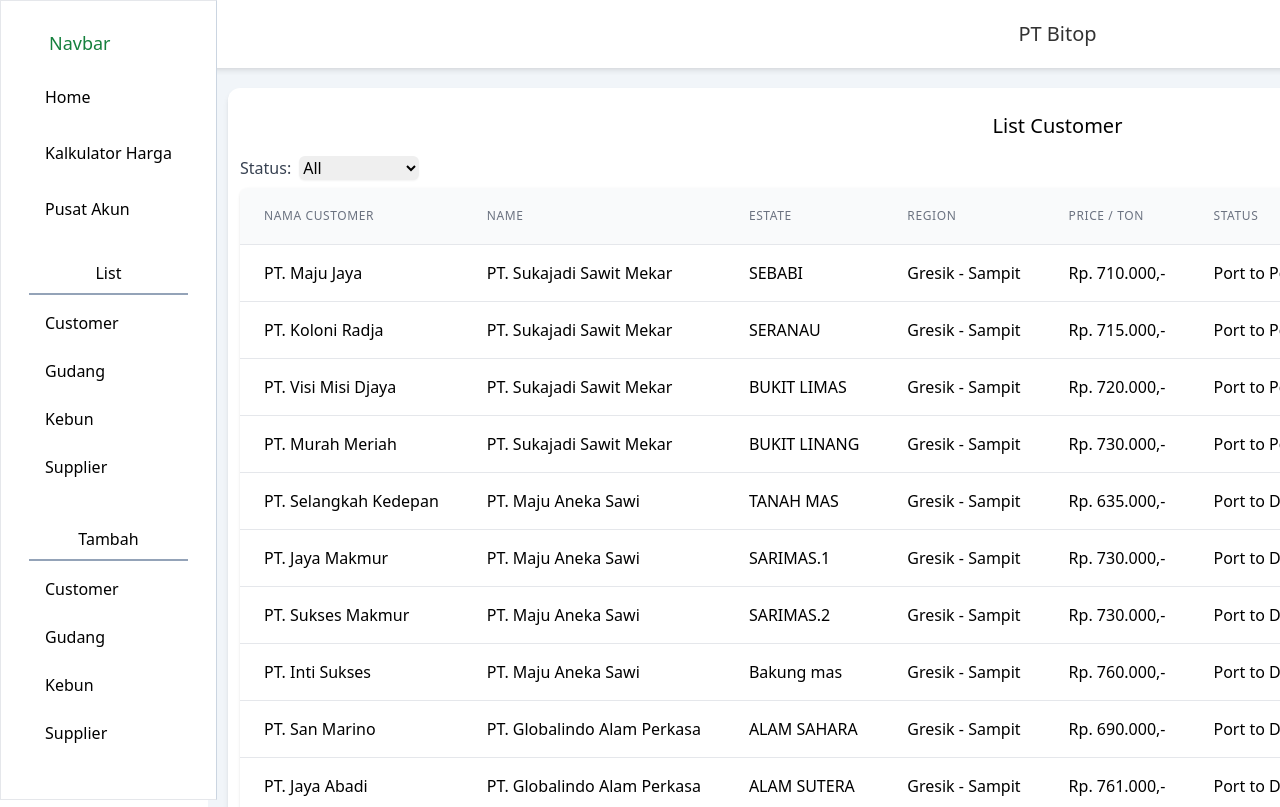
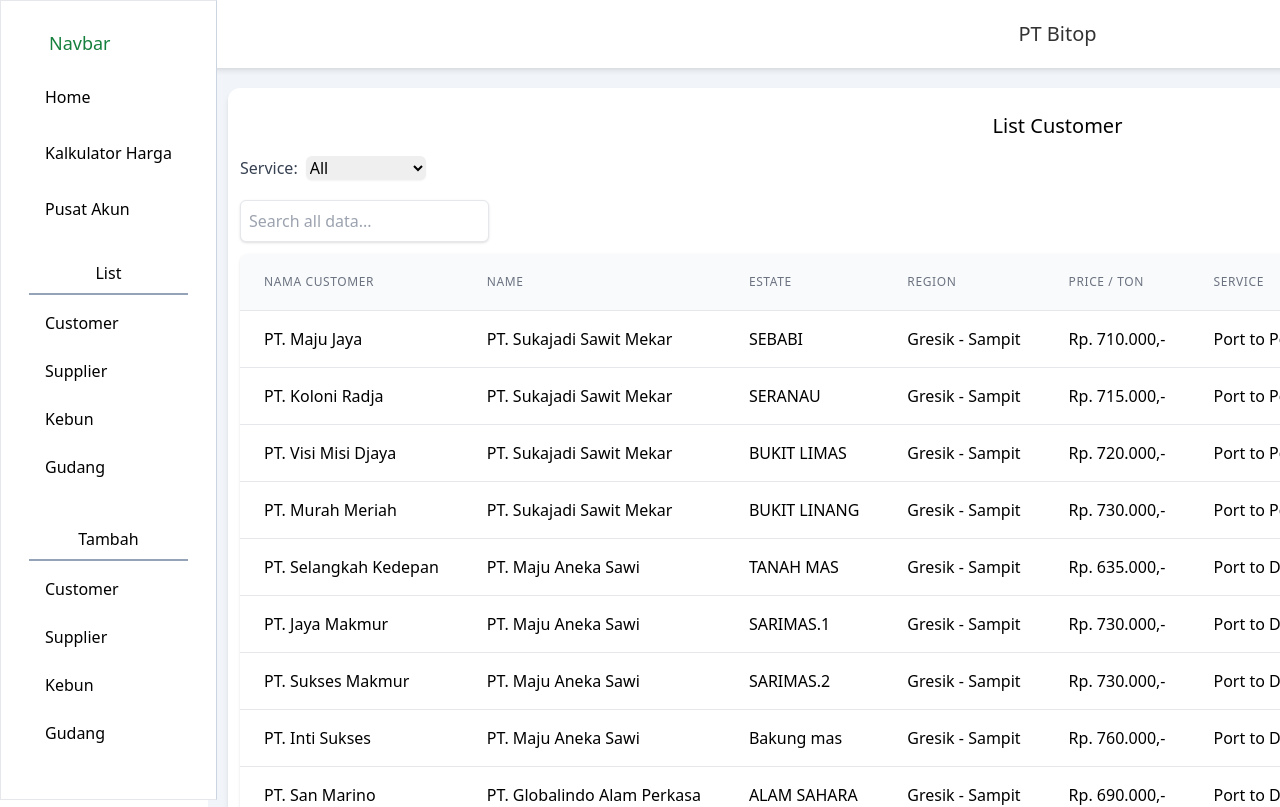
Before and after one commit to everythingxafter/dashboard-frontend, a React (Vite) app: page /listcustomer in a window 1280 px wide. Shown: the top 807 px of the page. Built offline with nearby package versions, Linux system fonts and the light colour scheme.

Commit message:
fixing search

```diff
--- a/src/components/SideNavbar.jsx
+++ b/src/components/SideNavbar.jsx
@@ -34,7 +34,7 @@ function SideNavbar() {
                     <div>
                         <Link
                             className='py-2 px-4 block rounded-md hover:bg-slate-400 hover:shadow-md cursor-pointer'
-                            to='/listgudang'>Gudang</Link>
+                            to='/listsupplier'>Supplier</Link>
                     </div>
                     <div>
                         <Link
@@ -44,7 +44,7 @@ function SideNavbar() {
                     <div>
                         <Link
                             className='py-2 px-4 block rounded-md hover:bg-slate-400 hover:shadow-md cursor-pointer'
-                            to='/listsupplier'>Supplier</Link>
+                            to='/listgudang'>Gudang</Link>
                     </div>
                 </div>
                 <div className='flex flex-col gap-2 my-2'>
@@ -59,7 +59,7 @@ function SideNavbar() {
                     <div>
                         <Link
                             className='py-2 px-4 block rounded-md hover:bg-slate-400 hover:shadow-md cursor-pointer'
-                            to='/tambahgudang'>Gudang</Link>
+                            to='/tambahsupplier'>Supplier</Link>
                     </div>
                     <div>
                         <Link
@@ -69,7 +69,7 @@ function SideNavbar() {
                     <div>
                         <Link
                             className='py-2 px-4 block rounded-md hover:bg-slate-400 hover:shadow-md cursor-pointer'
-                            to='/tambahsupplier'>Supplier</Link>
+                            to='/tambahgudang'>Gudang</Link>
                     </div>
                 </div>
             </div>
--- a/src/components/Table.jsx
+++ b/src/components/Table.jsx
@@ -46,7 +46,7 @@ function GlobalFilter({
     );
 }
 
-function DebouncedInput({
+export function DebouncedInput({
     value: initialValue,
     onChange,
     debounce = 500,
@@ -152,29 +152,29 @@ function Table({ columns, data }) {
             {headerGroups.map((headerGroup) =>
                 headerGroup.headers.map((column) =>
                     column.Filter ? (
-                        <div key={column.id}>{column.render("Filter")}</div>
+                        <div key={column}>{column.render("Filter")}</div>
                     ) : null
                 )
             )}
             <div className="mt-2 flex flex-col">
                 <div className="-my-2 overflow-x-auto -mx-4 sm:-mx-6 lg:-mx-8">
                     <div className="py-2 align-middle inline-block min-w-full sm:px-6 lg:px-8">
-                        {/* <div className="flex my-3 w-full">
+                        <div className="flex my-3 w-full">
                             <DebouncedInput
-                                value={globalFilter ?? ''}
+                                value={state.globalFilter ?? ''}
                                 onChange={value => setGlobalFilter(String(value))}
                                 className="p-2 font-lg shadow border border-block rounded-md"
                                 placeholder="Search all data..."
                             />
-                        </div> */}
+                        </div>
                         <div className="shadow overflow-hidden border-b border-gray-200 sm:rounded-lg">
                             <table
                                 {...getTableProps()}
                                 className="min-w-full divide-y divide-gray-200"
                             >
                                 <thead className="bg-gray-50">
-                                    {headerGroups.map((headerGroup, i) => (
-                                        <tr {...headerGroup.getHeaderGroupProps()} key={headerGroup.id} >
+                                    {headerGroups.map((headerGroup) => (
+                                        <tr {...headerGroup.getHeaderGroupProps()} key={headerGroup.name} >
                                             {
                                                 headerGroup.headers.map((column) => (
                                                     // Add the sorting props to control sorting. For this example
@@ -185,7 +185,7 @@ function Table({ columns, data }) {
                                                         {...column.getHeaderProps(
                                                             column.getSortByToggleProps()
                                                         )}
-                                                        key={column.id}
+                                                        key={column.name}
                                                     >
                                                         <div className="flex items-center justify-between">
                                                             {column.render("Header")}
--- a/src/pages/ListCustomer.jsx
+++ b/src/pages/ListCustomer.jsx
@@ -12,7 +12,7 @@ function ListCustomer() {
             estate: 'SEBABI',
             region: 'Gresik - Sampit',
             price: 710000,
-            status: 'Port to Port',
+            service: 'Port to Port',
             createDate: '21 February 2023',
             editedAt: '21 February 2023',
             createBy: 'Maya',
@@ -25,7 +25,7 @@ function ListCustomer() {
             estate: 'SERANAU',
             region: 'Gresik - Sampit',
             price: 715000,
-            status: 'Port to Port',
+            service: 'Port to Port',
             createDate: '21 February 2023',
             editedAt: '21 February 2023',
             createBy: 'Maya',
@@ -38,7 +38,7 @@ function ListCustomer() {
             estate: 'BUKIT LIMAS',
             region: 'Gresik - Sampit',
             price: 720000,
-            status: 'Port to Port',
+            service: 'Port to Port',
             createDate: '21 February 2023',
             editedAt: '21 February 2023',
             createBy: 'Maya',
@@ -51,7 +51,7 @@ function ListCustomer() {
             estate: 'BUKIT LINANG',
             region: 'Gresik - Sampit',
             price: 730000,
-            status: 'Port to Port',
+            service: 'Port to Port',
             createDate: '21 February 2023',
             editedAt: '21 February 2023',
             createBy: 'Maya',
@@ -64,7 +64,7 @@ function ListCustomer() {
             estate: 'TANAH MAS',
             region: 'Gresik - Sampit',
             price: 635000,
-            status: 'Port to Door',
+            service: 'Port to Door',
             createDate: '21 February 2023',
             editedAt: '21 February 2023',
             createBy: 'Iqbal',
@@ -77,7 +77,7 @@ function ListCustomer() {
             estate: 'SARIMAS.1',
             region: 'Gresik - Sampit',
             price: 730000,
-            status: 'Port to Door',
+            service: 'Port to Door',
             createDate: '21 February 2023',
             editedAt: '21 February 2023',
             createBy: 'Iqbal',
@@ -90,7 +90,7 @@ function ListCustomer() {
             estate: 'SARIMAS.2',
             region: 'Gresik - Sampit',
             price: 730000,
-            status: 'Port to Door',
+            service: 'Port to Door',
             createDate: '21 February 2023',
             editedAt: '21 February 2023',
             createBy: 'Iqbal',
@@ -103,7 +103,7 @@ function ListCustomer() {
             estate: 'Bakung mas',
             region: 'Gresik - Sampit',
             price: 760000,
-            status: 'Port to Door',
+            service: 'Port to Door',
             createDate: '21 February 2023',
             editedAt: '21 February 2023',
             createBy: 'Iqbal',
@@ -116,7 +116,7 @@ function ListCustomer() {
             estate: 'ALAM SAHARA',
             region: 'Gresik - Sampit',
             price: 690000,
-            status: 'Port to Door',
+            service: 'Port to Door',
             createDate: '21 February 2023',
             editedAt: '21 February 2023',
             createBy: 'Bagong',
@@ -129,7 +129,7 @@ function ListCustomer() {
             estate: 'ALAM SUTERA',
             region: 'Gresik - Sampit',
             price: 761000,
-            status: 'Port to Door',
+            service: 'Port to Door',
             createDate: '21 February 2023',
             editedAt: '21 February 2023',
             createBy: 'Bagong',
@@ -142,7 +142,7 @@ function ListCustomer() {
             estate: 'ALAM GHOIB',
             region: 'Gresik - Sampit',
             price: 510000,
-            status: 'Port to Door',
+            service: 'Port to Door',
             createDate: '21 February 2023',
             editedAt: '21 February 2023',
             createBy: 'Bagong',
@@ -155,7 +155,7 @@ function ListCustomer() {
             estate: 'SERUSA',
             region: 'Gresik - Sampit',
             price: 960000,
-            status: 'Door to Door',
+            service: 'Door to Door',
             createDate: '21 February 2023',
             editedAt: '21 February 2023',
             createBy: 'Bagong',
@@ -168,7 +168,7 @@ function ListCustomer() {
             estate: 'SEBABI',
             region: 'Gresik - Sampit',
             price: 710000,
-            status: 'Door to Door',
+            service: 'Door to Door',
             createDate: '21 February 2023',
             editedAt: '21 February 2023',
             createBy: 'Maya',
@@ -181,7 +181,7 @@ function ListCustomer() {
             estate: 'SEBABI',
             region: 'Gresik - Sampit',
             price: 710000,
-            status: 'Door to Door',
+            service: 'Door to Door',
             createDate: '21 February 2023',
             editedAt: '21 February 2023',
             createBy: 'Maya',
@@ -194,7 +194,7 @@ function ListCustomer() {
             estate: 'SEBABI',
             region: 'Gresik - Sampit',
             price: 710000,
-            status: 'Door to Door',
+            service: 'Door to Door',
             createDate: '21 February 2023',
             editedAt: '21 February 2023',
             createBy: 'Maya',
@@ -207,7 +207,7 @@ function ListCustomer() {
             estate: 'SEBABI',
             region: 'Gresik - Sampit',
             price: 710000,
-            status: 'Door to Door',
+            service: 'Door to Door',
             createDate: '21 February 2023',
             editedAt: '21 February 2023',
             createBy: 'Maya',
@@ -220,7 +220,7 @@ function ListCustomer() {
             estate: 'SEBABI',
             region: 'Gresik - Sampit',
             price: 710000,
-            status: 'Door to Door',
+            service: 'Door to Door',
             createDate: '21 February 2023',
             editedAt: '21 February 2023',
             createBy: 'Maya',
@@ -233,7 +233,7 @@ function ListCustomer() {
             estate: 'SEBABI',
             region: 'Gresik - Sampit',
             price: 710000,
-            status: 'Door to Door',
+            service: 'Door to Door',
             createDate: '21 February 2023',
             editedAt: '21 February 2023',
             createBy: 'Maya',
@@ -246,7 +246,7 @@ function ListCustomer() {
             estate: 'SEBABI',
             region: 'Gresik - Sampit',
             price: 710000,
-            status: 'Door to Door',
+            service: 'Door to Door',
             createDate: '21 February 2023',
             editedAt: '21 February 2023',
             createBy: 'Maya',
@@ -259,7 +259,7 @@ function ListCustomer() {
             estate: 'SEBABI',
             region: 'Gresik - Sampit',
             price: 710000,
-            status: 'Door to Door',
+            service: 'Door to Door',
             createDate: '21 February 2023',
             editedAt: '21 February 2023',
             createBy: 'Maya',
@@ -341,8 +341,8 @@ function ListCustomer() {
                 ),
             },
             {
-                Header: "Status",
-                accessor: "status",
+                Header: "Service",
+                accessor: "service",
                 Filter: SelectColumnFilter,
                 filter: "includes"
             },
```
